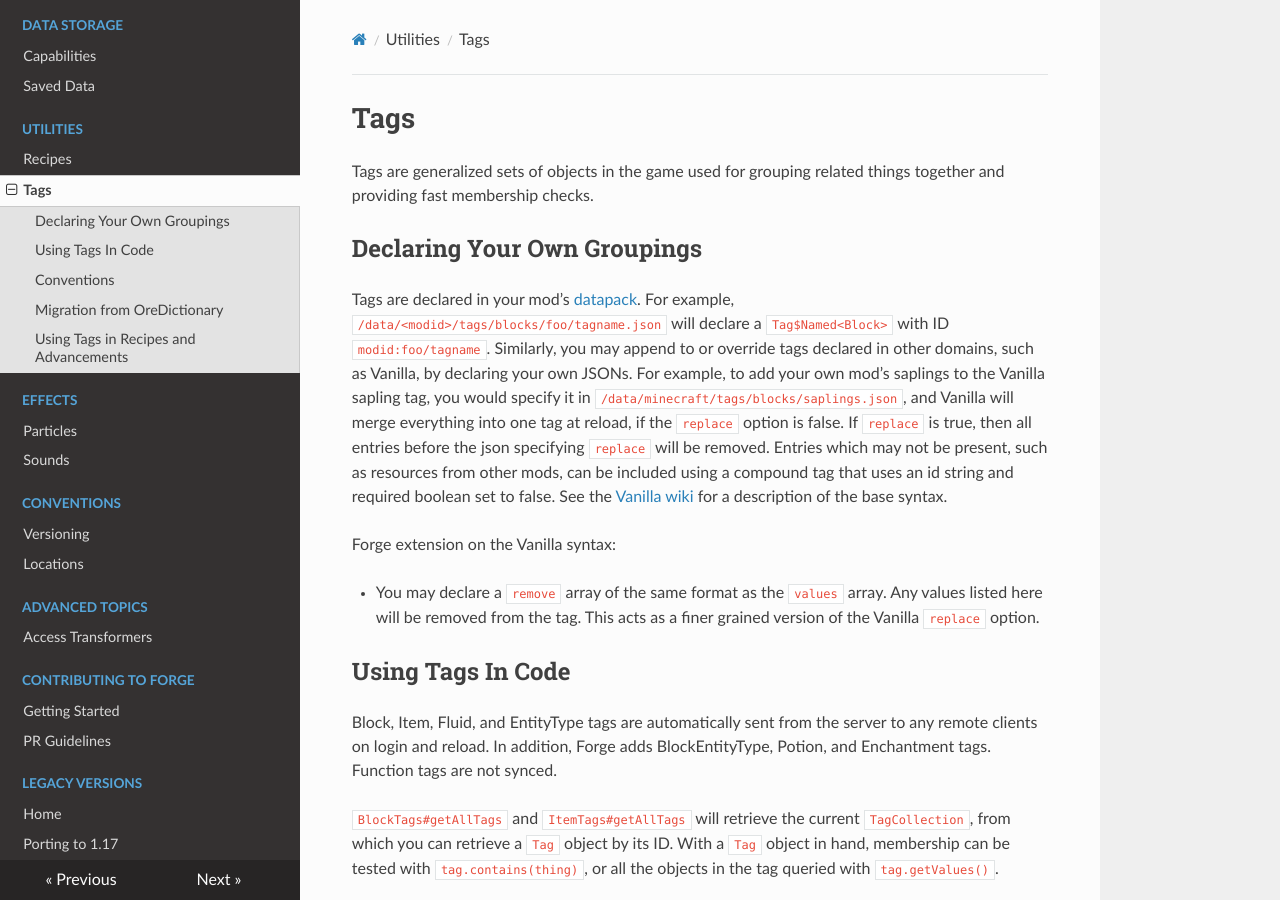
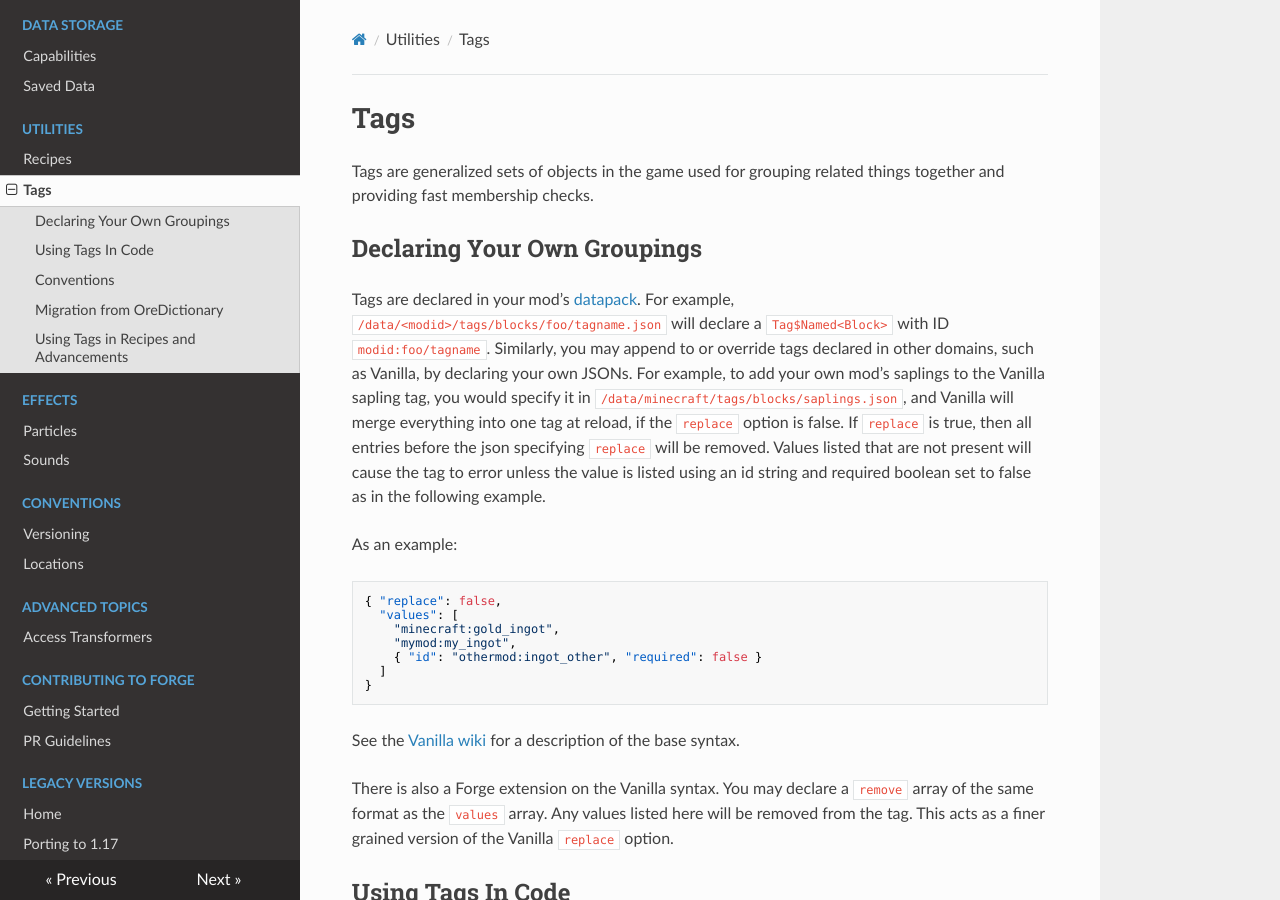
Before and after one commit to MinecraftForge/Documentation, an MkDocs documentation site: the page built from docs/utilities/tags.md, in a window 1280 px wide and 900 px high. Built offline with MkDocs 1.6.1, drawn with Linux system fonts in a browser that asks for light colours; nearby versions of some CDN libraries.

Commit message:
Update tags.md
Adjust text based on feedback (https://github.com/MinecraftForge/Documentation/pull/401/files#r791868995)

````diff
--- a/docs/utilities/tags.md
+++ b/docs/utilities/tags.md
@@ -9,12 +9,22 @@ Tags are declared in your mod's [datapack][datapack]. For example, `/data/<modid
 Similarly, you may append to or override tags declared in other domains, such as Vanilla, by declaring your own JSONs.
 For example, to add your own mod's saplings to the Vanilla sapling tag, you would specify it in `/data/minecraft/tags/blocks/saplings.json`, and Vanilla will merge everything into one tag at reload, if the `replace` option is false.
 If `replace` is true, then all entries before the json specifying `replace` will be removed.
-Entries which may not be present, such as resources from other mods, can be included using a compound tag that uses an id string and required boolean set to false.
+Values listed that are not present will cause the tag to error unless the value is listed using an id string and required boolean set to false as in the following example.
+
+As an example:
+```json
+{ "replace": false,
+  "values": [
+    "minecraft:gold_ingot",
+    "mymod:my_ingot",
+    { "id": "othermod:ingot_other", "required": false }
+  ]
+}
+```
+
 See the [Vanilla wiki][tags] for a description of the base syntax.
 
-Forge extension on the Vanilla syntax:
-
-* You may declare a `remove` array of the same format as the `values` array. Any values listed here will be removed from the tag. This acts as a finer grained version of the Vanilla `replace` option.
+There is also a Forge extension on the Vanilla syntax.  You may declare a `remove` array of the same format as the `values` array. Any values listed here will be removed from the tag. This acts as a finer grained version of the Vanilla `replace` option.
 
 
 Using Tags In Code
````
